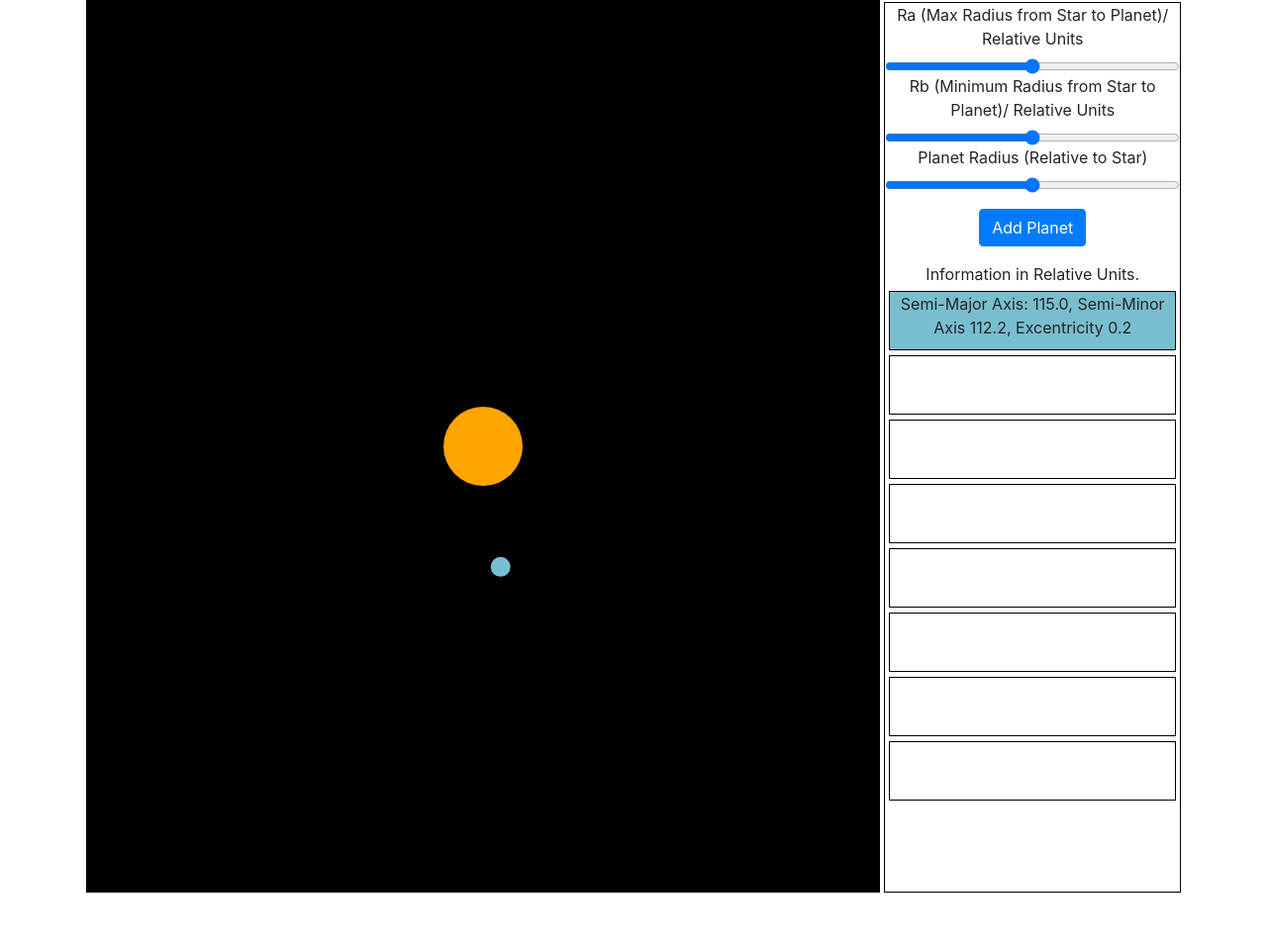
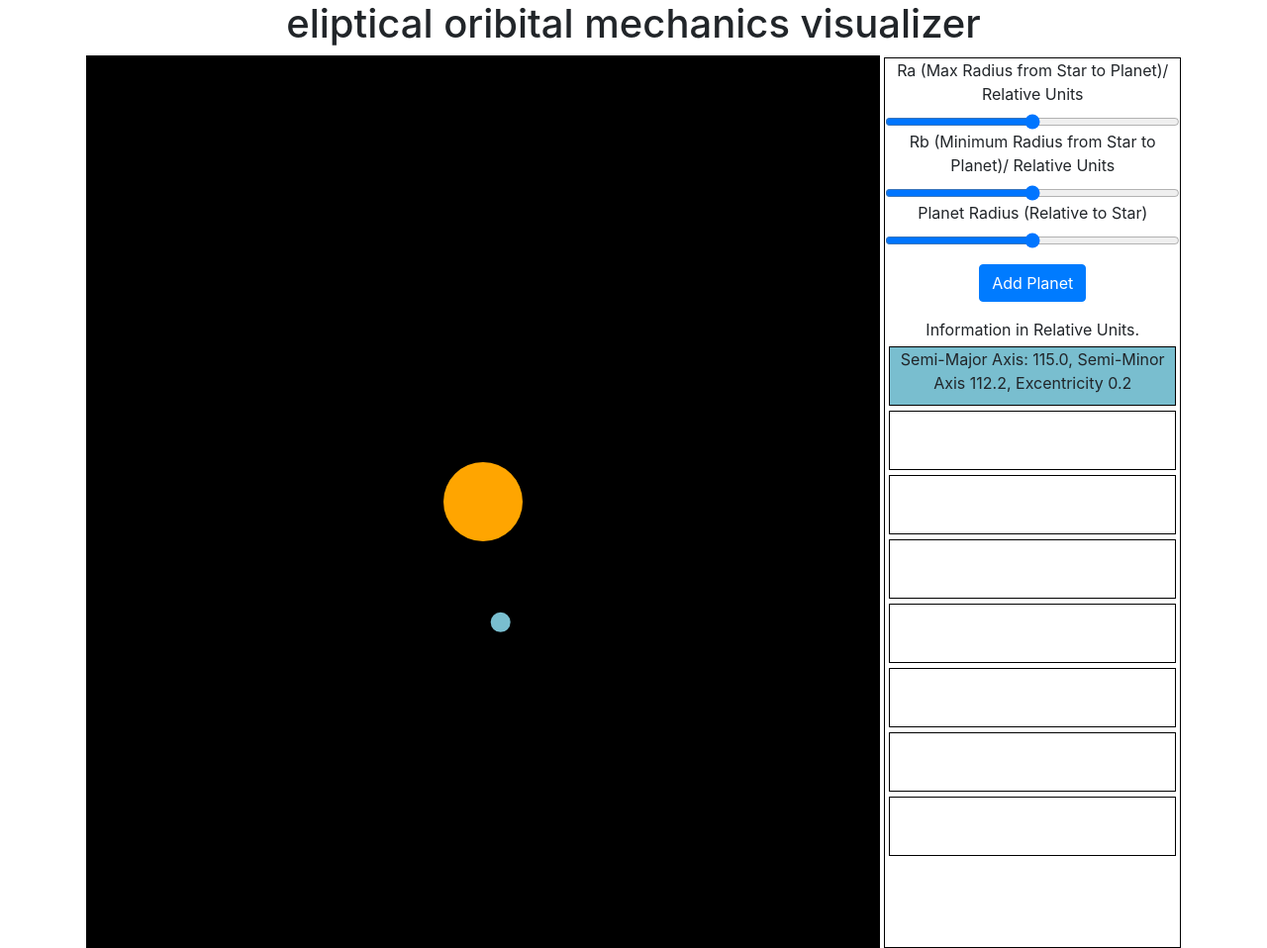
Before and after one commit to jlonsdale/solarsim, a website: page public/index.html in a window 1280 px wide. Shown: the whole page at 99% size. Before the commit the page ends 908 px from the top, so only its background shows below. Drawn offline with nearby package versions, Linux system fonts and the light colour scheme.

Commit message:
updating documentation

```diff
--- a/public/index.html
+++ b/public/index.html
@@ -16,6 +16,7 @@
 
 <body>
   <center>
+  <h1>  eliptical oribital mechanics visualizer </h1>
     <div id='app'>
       <canvas id='display' width="800" height="900" ></canvas>
       <div id='information'>
```
Also changed, not shown: screenshot.png (added).
